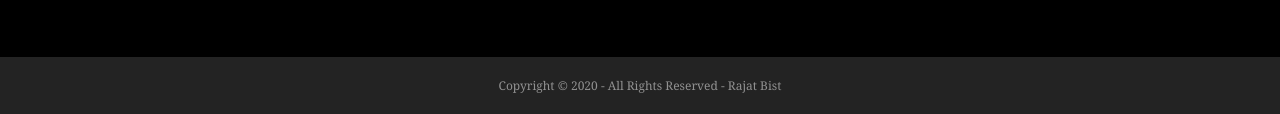
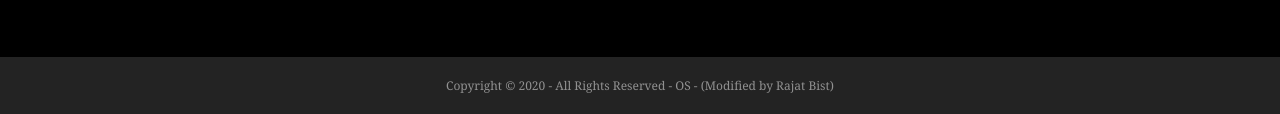
Before and after one commit to RajatBist/DataStructuresInADay, a plain HTML site: page DataStructuresWebsite/index.html in a window 1280 px wide. Shown: the part 4366-4480 px from the top of the page. Drawn offline with Linux system fonts and the light colour scheme.

Commit message:
Update index.html

```diff
--- a/DataStructuresWebsite/index.html
+++ b/DataStructuresWebsite/index.html
@@ -285,7 +285,7 @@
 <!-- Footer -->
 <div class="wrapper row3">
   <footer id="footer" class="clear">
-    <p class="fl_left">Copyright &copy; 2020 - All Rights Reserved - <a href="#">Rajat Bist</a></p>
+    <p class="fl_left">Copyright &copy; 2020 - All Rights Reserved - <a href="#">OS - (Modified by Rajat Bist) </a></p>
   </footer>
 </div>
 </body>
```
